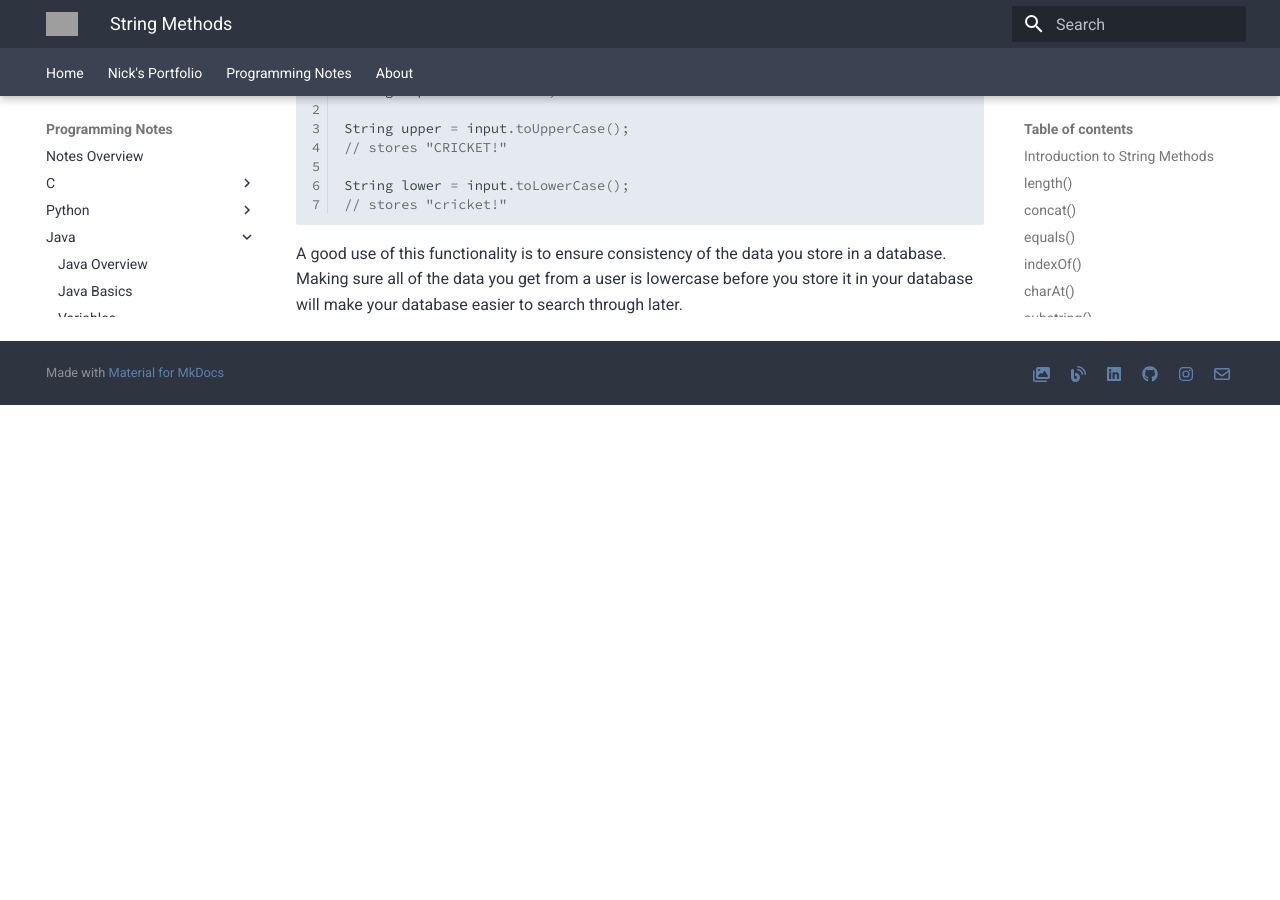
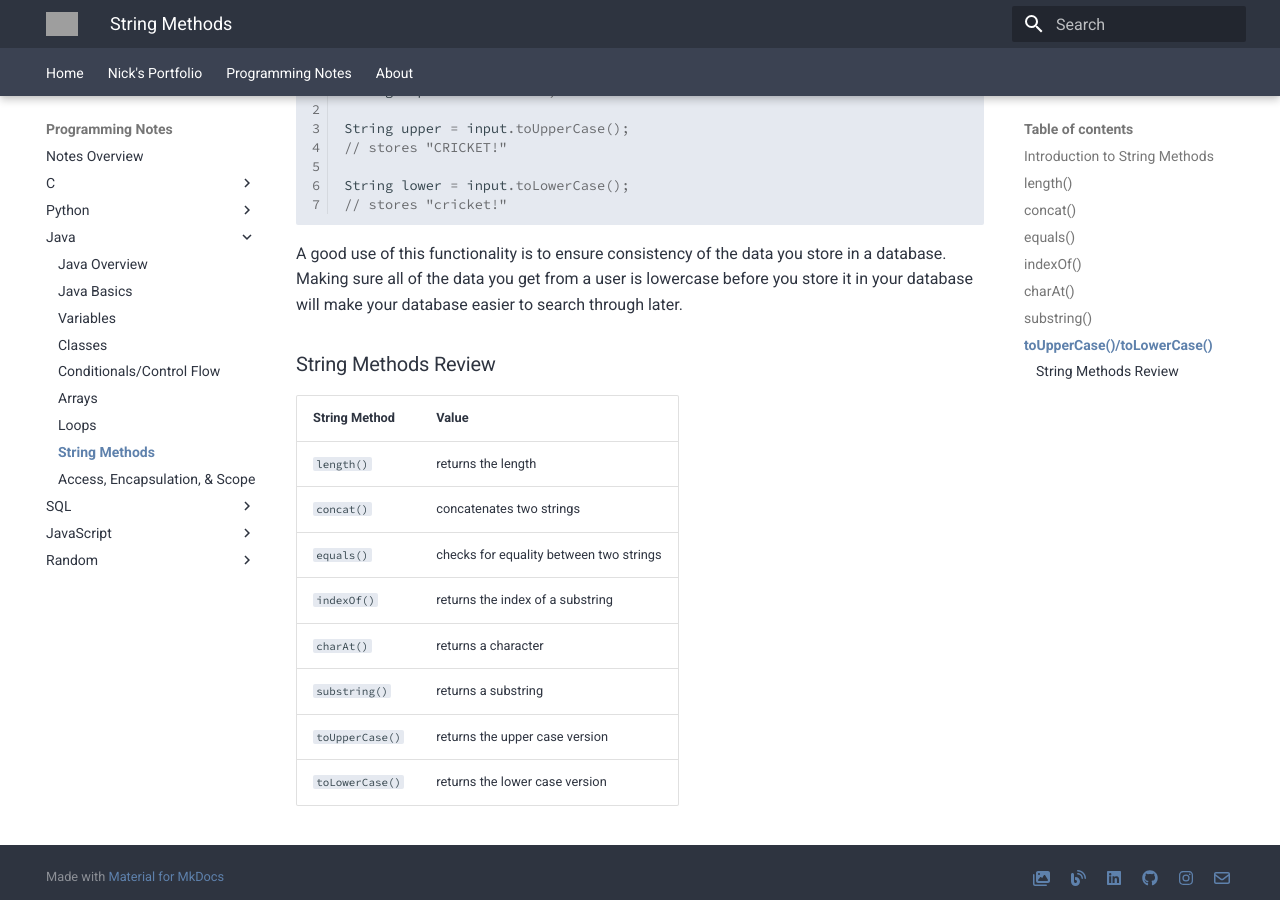
Before and after one commit to tpbnick/docs, an MkDocs documentation site: the page built from docs/java-string-methods.md, in a window 1280 px wide and 900 px high, scrolled down 5147 px. Built offline with MkDocs 1.6.1 and Material for MkDocs 9.7.7, drawn with Linux system fonts in a browser that asks for light colours; before the commit the page ends 5552 px from its top, so only the background shows below that; grey boxes are pictures that could not be loaded.

Commit message:
Commit 4/27 - 2
java access-scope created

````diff
--- a/docs/java-string-methods.md
+++ b/docs/java-string-methods.md
@@ -187,3 +187,15 @@ String lower = input.toLowerCase();
 // stores "cricket!"
 ```
 A good use of this functionality is to ensure consistency of the data you store in a database. Making sure all of the data you get from a user is lowercase before you store it in your database will make your database easier to search through later.
+
+### String Methods Review
+| String Method   | Value                                   |
+|-----------------|-----------------------------------------|
+| `length()`      | returns the length                      |
+| `concat()`      | concatenates two strings                |
+| `equals()`      | checks for equality between two strings |
+| `indexOf()`     | returns the index of a substring        |
+| `charAt()`      | returns a character                     |
+| `substring()`   | returns a substring                     |
+| `toUpperCase()` | returns the upper case version          |
+| `toLowerCase()` | returns the lower case version          |
--- a/mkdocs.yml
+++ b/mkdocs.yml
@@ -110,6 +110,7 @@ nav:
       - Arrays: java-arrays.md
       - Loops : java-loops.md
       - String Methods : java-string-methods.md
+      - Access, Encapsulation, & Scope: java-access-scope.md
     - 'SQL':
       - SQL Basics : sql.md
       - Joins and Other Query Types : sql-joins-and-other-queries.md
````
Also changed, not shown: docs/index.md (+1 -0 lines), docs/java-access-scope.md (added, +2 -0 lines).
